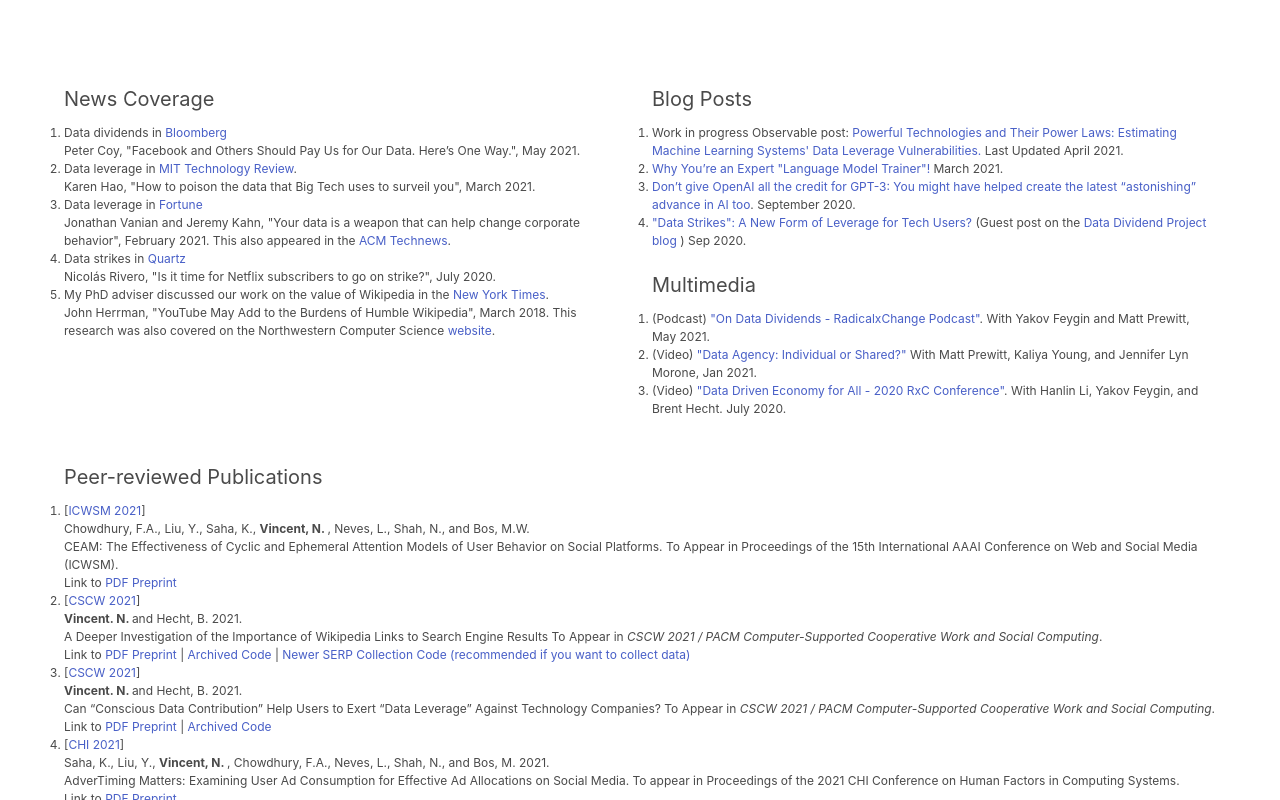
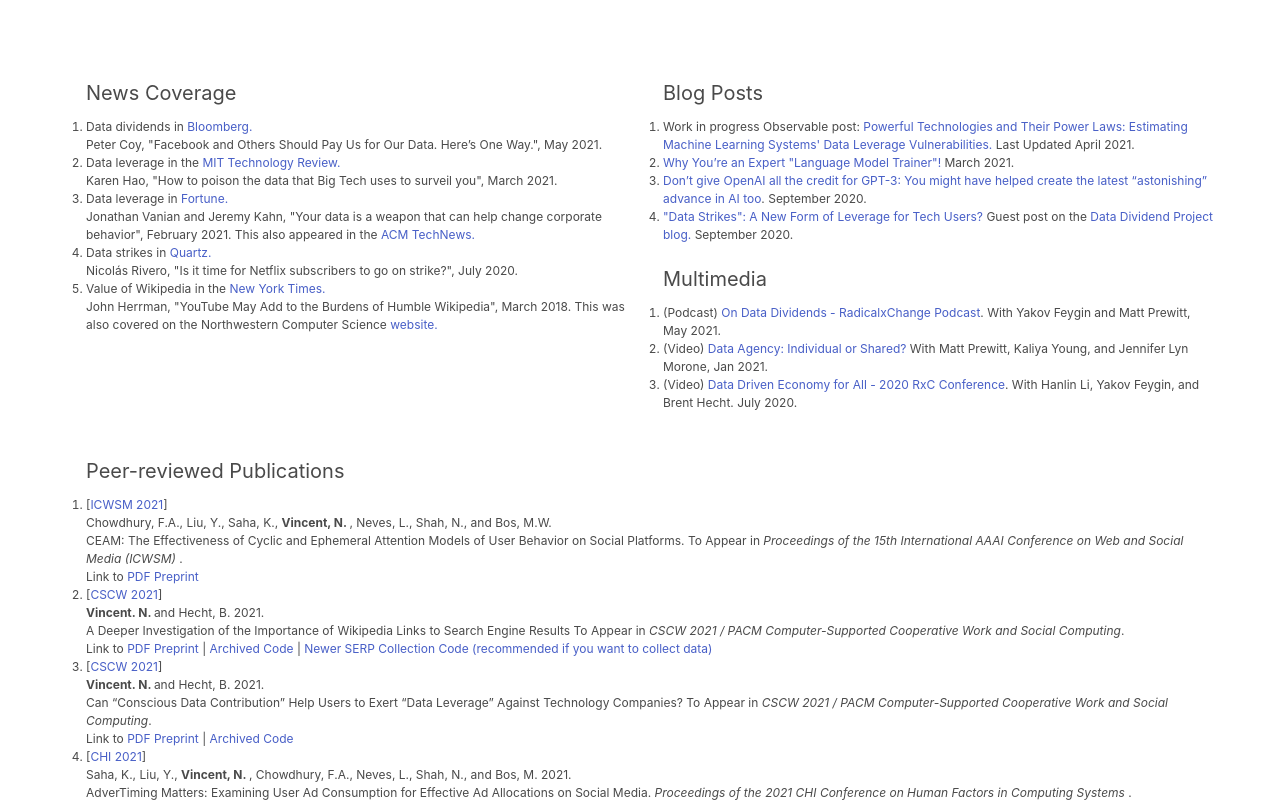
Before and after one commit to nickmvincent/nickvincent-personal-site, a Vue app: page /#/ in a window 1280 px wide. Shown: the part 480-1280 px from the top of the page. Built offline with nearby package versions, Linux system fonts and the light colour scheme.

Commit message:
minor fixes

```diff
--- a/src/components/Hello.vue
+++ b/src/components/Hello.vue
@@ -66,16 +66,15 @@
               "data dignity"</a
             >,
             <a href="http://radicalmarkets.com/chapters/data-as-labor/">
-              "data as labor" </a
-            >, <a href="/static/data_leverage.pdf"> "data leverage" </a>, and
-            <a href="https://www.datadividends.org/"> "data dividends" </a>.
+              "data as labor"</a
+            >, <a href="/static/data_leverage.pdf"> "data leverage"</a>, and
+            <a href="https://www.datadividends.org/"> "data dividends"</a>.
           </p>
           <p>
             Should you prefer a more classic computer science personal website
-            experience, append "/static/nojs.html" to your URL or click this <a href="/static/nojs.html"> link</a>.
+            experience, append "/static/nojs.html" to your URL or click this
+            <a href="/static/nojs.html"> link</a>.
           </p>
-
-          <p></p>
         </div>
       </div>
 
@@ -89,7 +88,7 @@
                 <a
                   href="https://www.bloomberg.com/news/articles/2021-05-05/facebook-and-others-should-pay-us-for-our-data-here-s-one-way"
                 >
-                  Bloomberg</a
+                  Bloomberg.</a
                 >
               </p>
               <p>
@@ -100,12 +99,12 @@
 
             <li>
               <p>
-                Data leverage in
+                Data leverage in the
                 <a
                   href="https://www.technologyreview.com/2021/03/05/1020376/resist-big-tech-surveillance-data/"
                 >
-                  MIT Technology Review</a
-                >.
+                  MIT Technology Review.</a
+                >
               </p>
               <p>
                 Karen Hao, "How to poison the data that Big Tech uses to surveil
@@ -119,7 +118,7 @@
                 <a
                   href="https://fortune.com/2021/02/23/your-data-is-a-weapon-that-can-help-change-corporate-behavior/"
                 >
-                  Fortune
+                  Fortune.
                 </a>
               </p>
               <p>
@@ -129,8 +128,8 @@
                 <a
                   href="https://technews.acm.org/archives.cfm?fo=2021-02-feb/feb-24-2021.html"
                 >
-                  ACM Technews</a
-                >.
+                  ACM TechNews.</a
+                >
               </p>
             </li>
 
@@ -140,7 +139,7 @@
                 <a
                   href="https://qz.com/1883697/is-it-time-for-netflix-subscribers-to-go-on-strike/"
                 >
-                  Quartz
+                  Quartz.
                 </a>
               </p>
               <p>
@@ -151,22 +150,21 @@
 
             <li>
               <p>
-                My PhD adviser discussed our work on the value of Wikipedia in
-                the
+                Value of Wikipedia in the
                 <a
                   href="https://www.nytimes.com/2018/03/19/business/media/youtube-wikipedia.html"
                 >
-                  New York Times</a
-                >.
+                  New York Times.</a
+                >
               </p>
               John Herrman, "YouTube May Add to the Burdens of Humble
-              Wikipedia", March 2018. This research was also covered on the
-              Northwestern Computer Science
+              Wikipedia", March 2018. This was also covered on the Northwestern
+              Computer Science
               <a
                 href="https://www.mccormick.northwestern.edu/computer-science/news-events/news/articles/2018/hecht-vincent-johnson-research-featured-in-new-york-times-article.html"
               >
-                website</a
-              >.
+                website.</a
+              >
             </li>
           </ol>
         </div>
@@ -201,10 +199,11 @@
               <a href="https://blog.datadividendproject.com/data-strikes/"
                 >"Data Strikes": A New Form of Leverage for Tech Users?
               </a>
-              (Guest post on the
+              Guest post on the
               <a href="https://blog.datadividendproject.com/">
-                Data Dividend Project blog </a
-              >) Sep 2020.
+                Data Dividend Project blog.</a
+              >
+              September 2020.
             </li>
           </ol>
 
@@ -215,14 +214,14 @@
               <a
                 href="https://radicalxchange-s.simplecast.com/episodes/yakov-feygin-and-nick-vincent-data-dividends-cr25oF5m"
               >
-                "On Data Dividends - RadicalxChange Podcast"</a
+                On Data Dividends - RadicalxChange Podcast</a
               >. With Yakov Feygin and Matt Prewitt, May 2021.
             </li>
 
             <li>
               (Video)
               <a href="https://www.youtube.com/watch?v=eRo6mff6vLY">
-                "Data Agency: Individual or Shared?"</a
+                Data Agency: Individual or Shared?</a
               >
               With Matt Prewitt, Kaliya Young, and Jennifer Lyn Morone, Jan
               2021.
@@ -231,7 +230,7 @@
             <li>
               (Video)
               <a href="https://youtu.be/77SD6r2jVhw">
-                "Data Driven Economy for All - 2020 RxC Conference"</a
+                Data Driven Economy for All - 2020 RxC Conference</a
               >. With Hanlin Li, Yakov Feygin, and Brent Hecht. July 2020.
             </li>
           </ol>
@@ -252,8 +251,10 @@
                 <p>
                   CEAM: The Effectiveness of Cyclic and Ephemeral Attention
                   Models of User Behavior on Social Platforms. To Appear in
-                  Proceedings of the 15th International AAAI Conference on Web
-                  and Social Media (ICWSM).
+                  <i>
+                    Proceedings of the 15th International AAAI Conference on Web
+                    and Social Media (ICWSM) </i
+                  >.
                 </p>
               </div>
               <div>
@@ -323,9 +324,11 @@
                 </p>
                 <p>
                   AdverTiming Matters: Examining User Ad Consumption for
-                  Effective Ad Allocations on Social Media. To appear in
-                  Proceedings of the 2021 CHI Conference on Human Factors in
-                  Computing Systems.
+                  Effective Ad Allocations on Social Media.
+                  <i>
+                    Proceedings of the 2021 CHI Conference on Human Factors in
+                    Computing Systems </i
+                  >.
                 </p>
               </div>
               <div class="links">
@@ -631,21 +634,6 @@ body {
   border-bottom: 2px solid #f1f1f1;
 }
 
-.profile-options {
-  background-color: #f1f1f1;
-  margin: -20px 0 20px 0;
-}
-
-.profile-options .link a {
-  padding: 18px;
-  font-size: 18px;
-}
-
-.profile-options .link .icon {
-  font-size: 16px;
-  padding-top: 2px;
-}
-
 .avatar {
   float: right;
   max-width: 124px;
@@ -658,4 +646,8 @@ body {
 p.title.is-bold {
   font-weight: bold;
 }
+
+.columns {
+  margin-left: 10px;
+}
 </style>
```
Also changed, not shown: static/nojs.html (+85 -50 lines), 2 other files (tests, documents, lock files or other folders).
